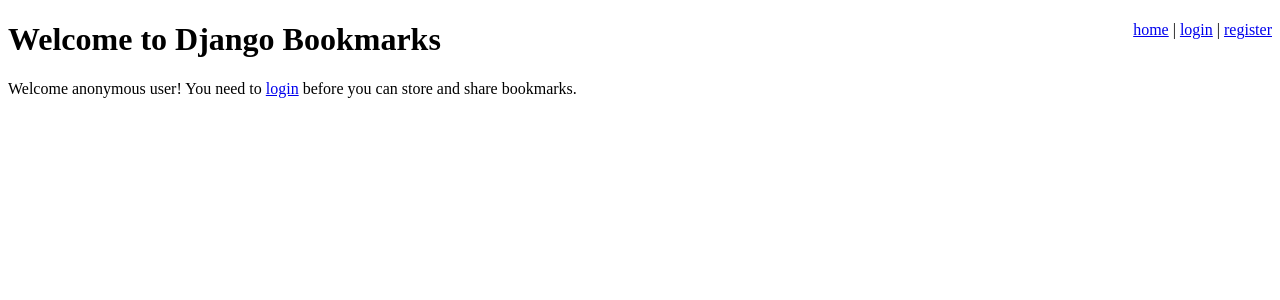
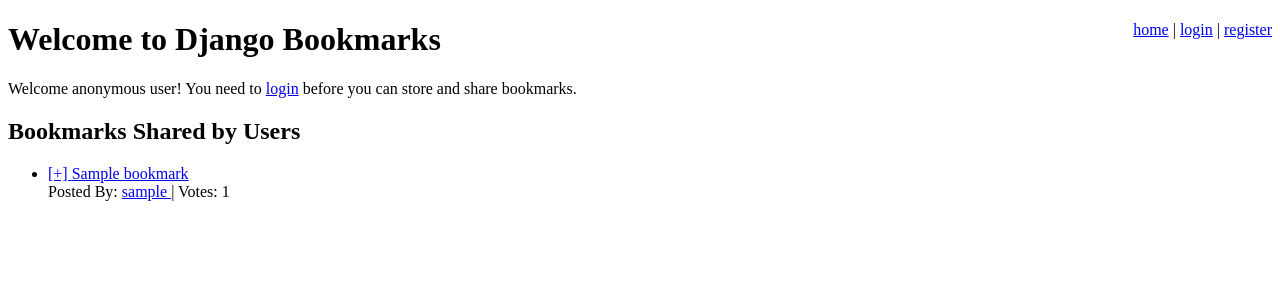
Before and after one commit to mujib-programmer/pinmark, a Django app: page / in a window 1280 px wide. Shown: the top 300 px of the page. Run offline with Django 3.2, Linux system fonts and the light colour scheme; tables that the repository leaves empty hold one stand-in row (values such as "Sample post"); some libraries are stand-ins or nearby versions.

Commit message:
add share bookmark on bookmark creation and enable user voting to bookmark shared on main page.

```diff
--- a/bookmarks/forms.py
+++ b/bookmarks/forms.py
@@ -49,6 +49,11 @@
         widget=forms.TextInput(attrs={'size':64})
     )
 
+    share = forms.BooleanField(
+        label='Share on the main page',
+        required=False
+    )
+
 class SearchForm(forms.Form):
     query = forms.CharField(
         label='Enter a keyword to search for',
--- a/bookmarks/models.py
+++ b/bookmarks/models.py
@@ -21,3 +21,12 @@
 
     def __str__(self):
         return self.name
+
+class SharedBookmark(models.Model):
+    bookmark = models.OneToOneField(Bookmark)
+    date = models.DateTimeField(auto_now_add=True)
+    votes = models.IntegerField(default=1)
+    users_voted = models.ManyToManyField(User)
+
+    def __str__(self):
+        return '%s, %s' % self.bookmark, self.votes
--- a/bookmarks/views.py
+++ b/bookmarks/views.py
@@ -10,14 +10,16 @@
 from bookmarks.models import *
 
 def main_page(request):
-    template = 'main_page.html'
+    shared_bookmarks = SharedBookmark.objects.order_by('-date')[:10]
+
     variables = {
+        'shared_bookmarks': shared_bookmarks,
         'head_title': 'Django Bookmarks',
         'page_title': 'Welcome to Django Bookmarks',
         'page_body': 'Where you can store and share bookmarks!'
     }
 
-    return render(request, template, variables)
+    return render(request, 'main_page.html', variables)
 
 def user_page(request, username):
     user = get_object_or_404(User, username=username)
@@ -211,6 +213,16 @@
         tag, dummy = Tag.objects.get_or_create(name=tag_name)
         bookmark.tag_set.add(tag)
 
+    # Share on the main page if requested.
+    if form.cleaned_data['share']:
+        shared_bookmark, created = SharedBookmark.objects.get_or_create(
+            bookmark=bookmark
+        )
+
+        if created:
+            shared_bookmark.users_voted.add(request.user)
+            shared_bookmark.save()
+
     # Save bookmark to database and return it.
     bookmark.save()
 
@@ -223,3 +235,26 @@
         return HttpResponse('\n'.join(tag.name for tag in tags))
 
     return HttpResponse()
+
+@login_required
+def bookmark_vote_page(request):
+    if request.GET.has_key('id'):
+        try:
+            id = request.GET['id']
+            shared_bookmark = SharedBookmark.objects.get(id=id)
+            user_voted = shared_bookmark.users_voted.filter(
+                username=request.user.username
+            )
+
+            if not user_voted:
+                shared_bookmark.votes += 1
+                shared_bookmark.users_voted.add(request.user)
+                shared_bookmark.save()
+
+        except ObjectDoesNotExist:
+            raise Http404('Bookmark not found.')
+
+    if request.META.has_key('HTTP_REFERER'):
+        return HttpResponseRedirect(request.META['HTTP_REFERER'])
+
+    return HttpResponseRedirect('/')
--- a/pinmark/urls.py
+++ b/pinmark/urls.py
@@ -37,5 +37,6 @@
 
     # Account management
     url(r'^save/$', bookmark_save_page),
+    url(r'^vote/$', bookmark_vote_page),
 
 ]
--- a/templates/main_page.html
+++ b/templates/main_page.html
@@ -15,4 +15,8 @@
         You need to <a href="/login/">login</a>
         before you can store and share bookmarks.</p>
     {% endif %}
+
+    <h2>Bookmarks Shared by Users</h2>
+    {% include 'shared_bookmark_list.html' %}
+
 {% endblock %}
--- /dev/null
+++ b/templates/shared_bookmark_list.html
@@ -0,0 +1,27 @@
+{% if shared_bookmarks %}
+    <ul class="bookmarks">
+        {% for shared_bookmark in shared_bookmarks %}
+            <li>
+                <a href="/vote/?id={{ shared_bookmark.id }}" class="vote">
+                    [+]
+                </a>
+
+                <a href="{{ shared_bookmark.bookmark.link.url }}" class="title">
+                    {{ shared_bookmark.bookmark.title|escape }}
+                </a>
+                <br />
+
+                Posted By:
+                <a href="/user/{{ shared_bookmark.bookmark.user.username }}/" class="username">
+                    {{ shared_bookmark.bookmark.user.username }}
+                </a> |
+
+                <span class="vote-count">
+                    Votes: {{ shared_bookmark.votes }}
+                </span>
+            </li>
+        {% endfor %}
+    </ul>
+{% else %}
+    <p>No bookmarks found.</p>
+{% endif %}
```
